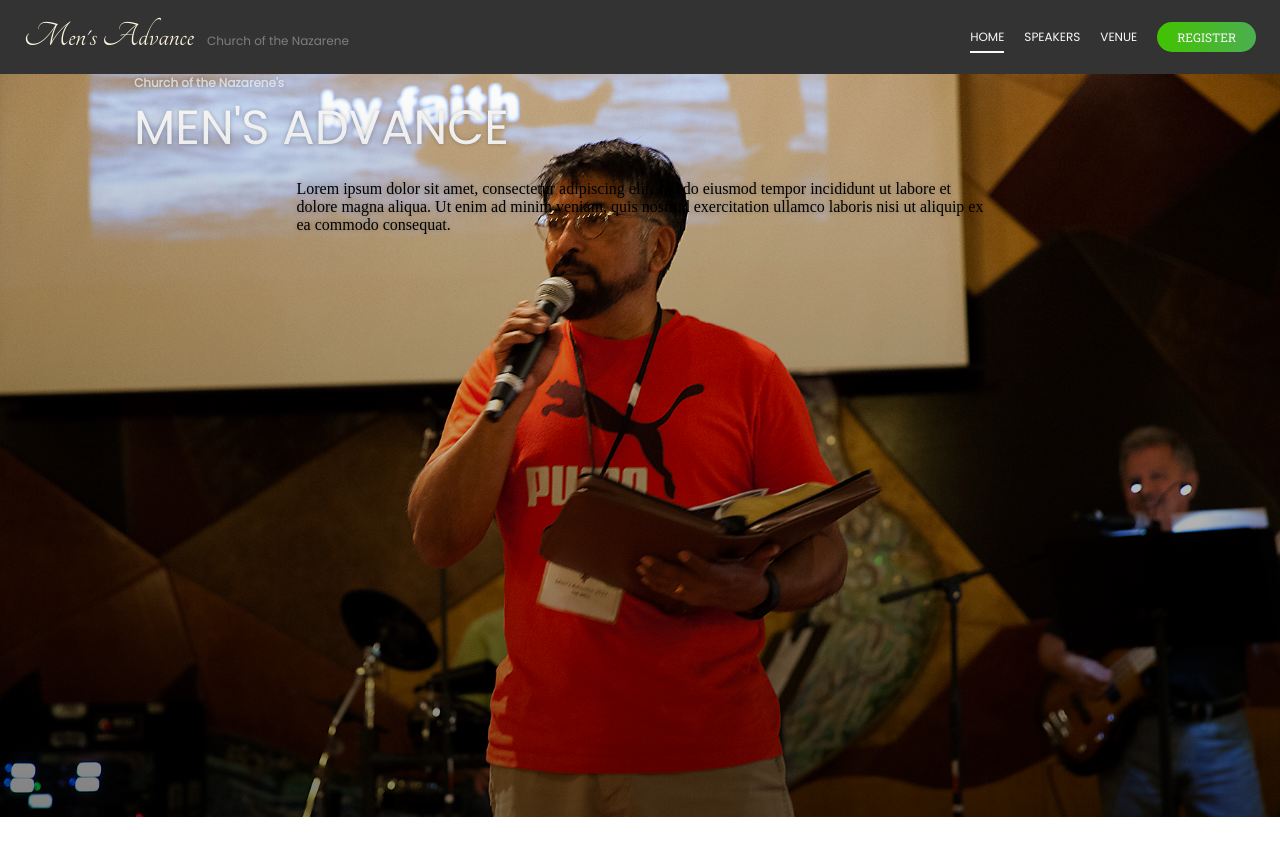
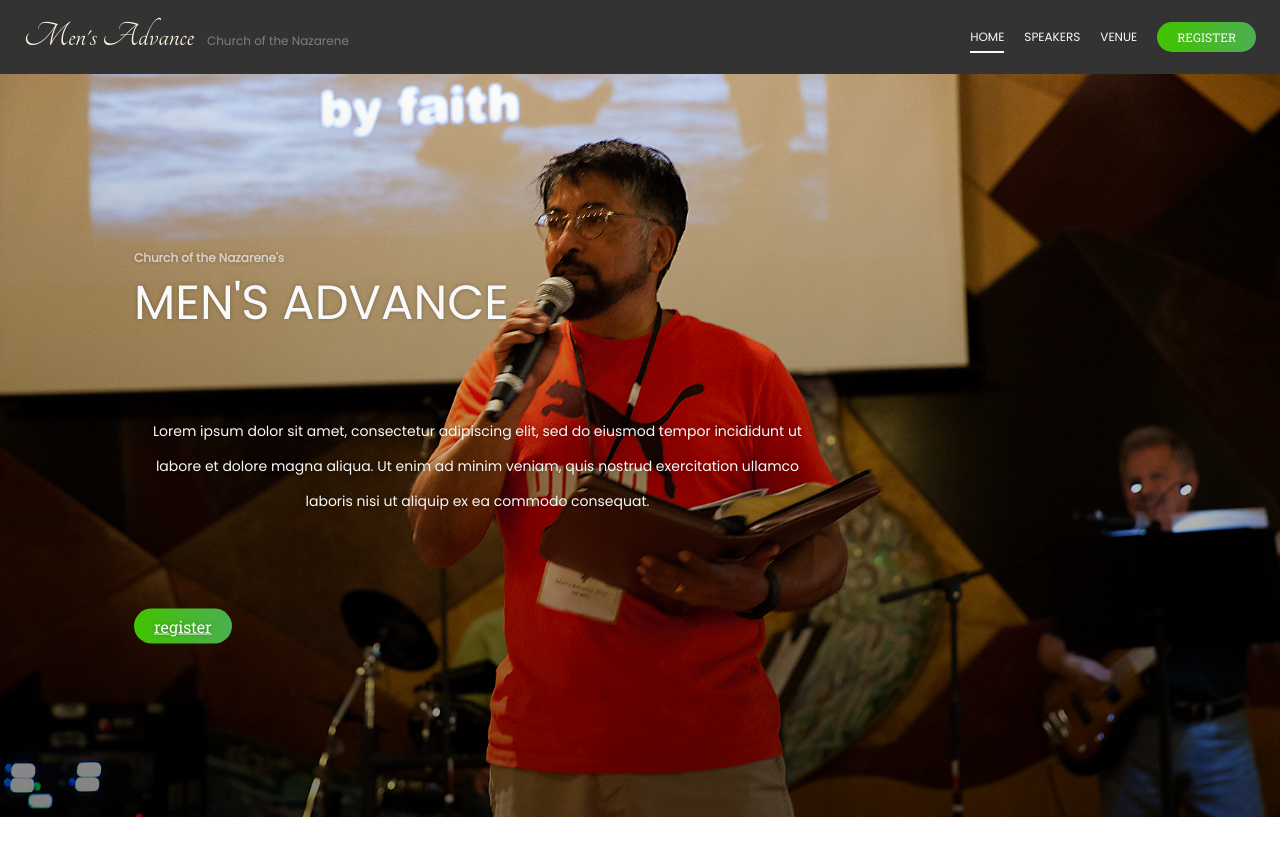
Before and after one commit to juliancoleman/mens-advance, a Jekyll site: the page built from index.html, in a window 1280 px wide. Shown: the top 856 px of the page. Built offline with Jekyll 4.4.1, drawn with Linux system fonts in a browser that asks for light colours.

Commit message:
begins wrapping up hero

```diff
--- a/_includes/hero.html
+++ b/_includes/hero.html
@@ -1,11 +1,14 @@
 <figure class="hero" style="background: url({{ page.hero_url | relative_url }}) top 20% center no-repeat; background-size: cover;">
   <div class="overlay"></div>
 
-  <div class="container-wide">
+  <div class="container-wide hero-contents">
     <h2 class="hero-subtitle">{{ page.hero_subtitle }}</h2>
     <h3 class="hero-title">{{ page.hero_title }}</h3>
-    <div class="container">
+
+    <div class="container hero-blurb" style="margin-top: 75px">
       <p>{{ page.hero_blurb }}</p>
     </div>
+
+    {% include register-button.html %}
   </div>
 </figure>
--- a/_sass/components/hero.scss
+++ b/_sass/components/hero.scss
@@ -24,6 +24,12 @@
     width: 100%;
   }
 
+  .hero-contents {
+    position: relative;
+    top: 50%;
+    transform: translateY(-50%);
+  }
+
   .hero-subtitle {
     color: rgba(249, 249, 249, 0.67);
     font-size: 0.75rem;
@@ -34,8 +40,6 @@
     font-size: 3rem;
     font-weight: normal;
     text-transform: uppercase;
-
-    margin-bottom: 75px;
   }
 
   .hero-title,
@@ -50,5 +54,6 @@
     font-size: 0.875rem;
     line-height: 2.1875rem;
     text-align: center;
+    margin-bottom: 90px;
   }
 }
```
